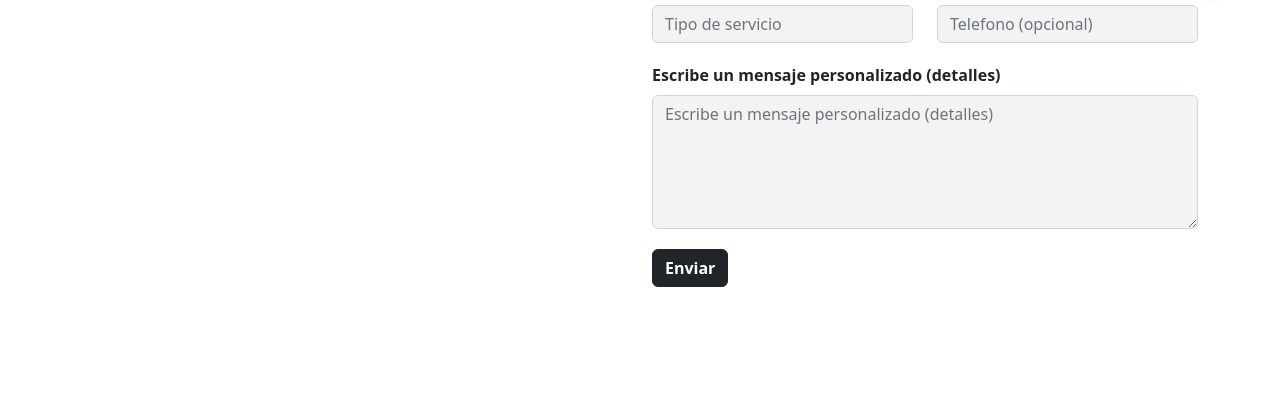
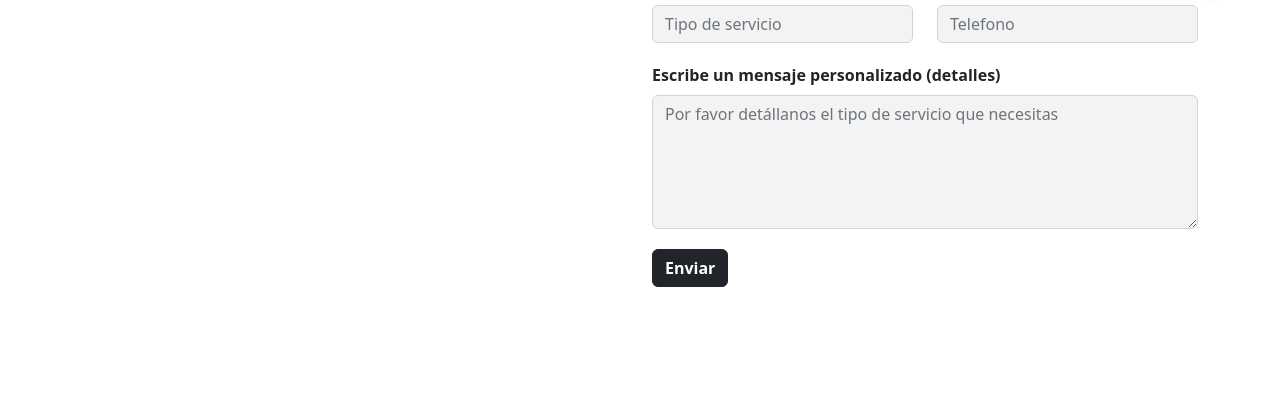
Before and after one commit to ABRAHAM-UMANA-D/WebSite_Vargas_Jenkins_Photography, a website: page html/Contact.html in a window 1280 px wide. Shown: the part 767-1161 px from the top of the page. Drawn offline with nearby package versions, Linux system fonts and the light colour scheme; grey boxes are pictures that could not be loaded.

Commit message:
Update Contact.html

```diff
--- a/html/Contact.html
+++ b/html/Contact.html
@@ -105,7 +105,7 @@
                                 </div>
                                 <div class="col">
                                     <label class="form-label label-form" for="tel">Teléfono</label>
-                                    <input type="tel" name="tel" id="tel" placeholder="Telefono (opcional)"
+                                    <input type="tel" name="tel" id="tel" placeholder="Telefono"
                                         class="form-control input-contact">
                                 </div>
                             </div>
@@ -114,7 +114,7 @@
                                     <label class="form-label label-form" for="message">Escribe un mensaje personalizado
                                         (detalles)</label>
                                     <textarea class="form-control input-contact" id="message" rows="5"
-                                        placeholder="Escribe un mensaje personalizado (detalles)"></textarea>
+                                        placeholder="Por favor detállanos el tipo de servicio que necesitas"></textarea>
                                 </div>
                             </div>
                             <input type="submit" value="Enviar" class="btn sent-btn btn-dark">
```
